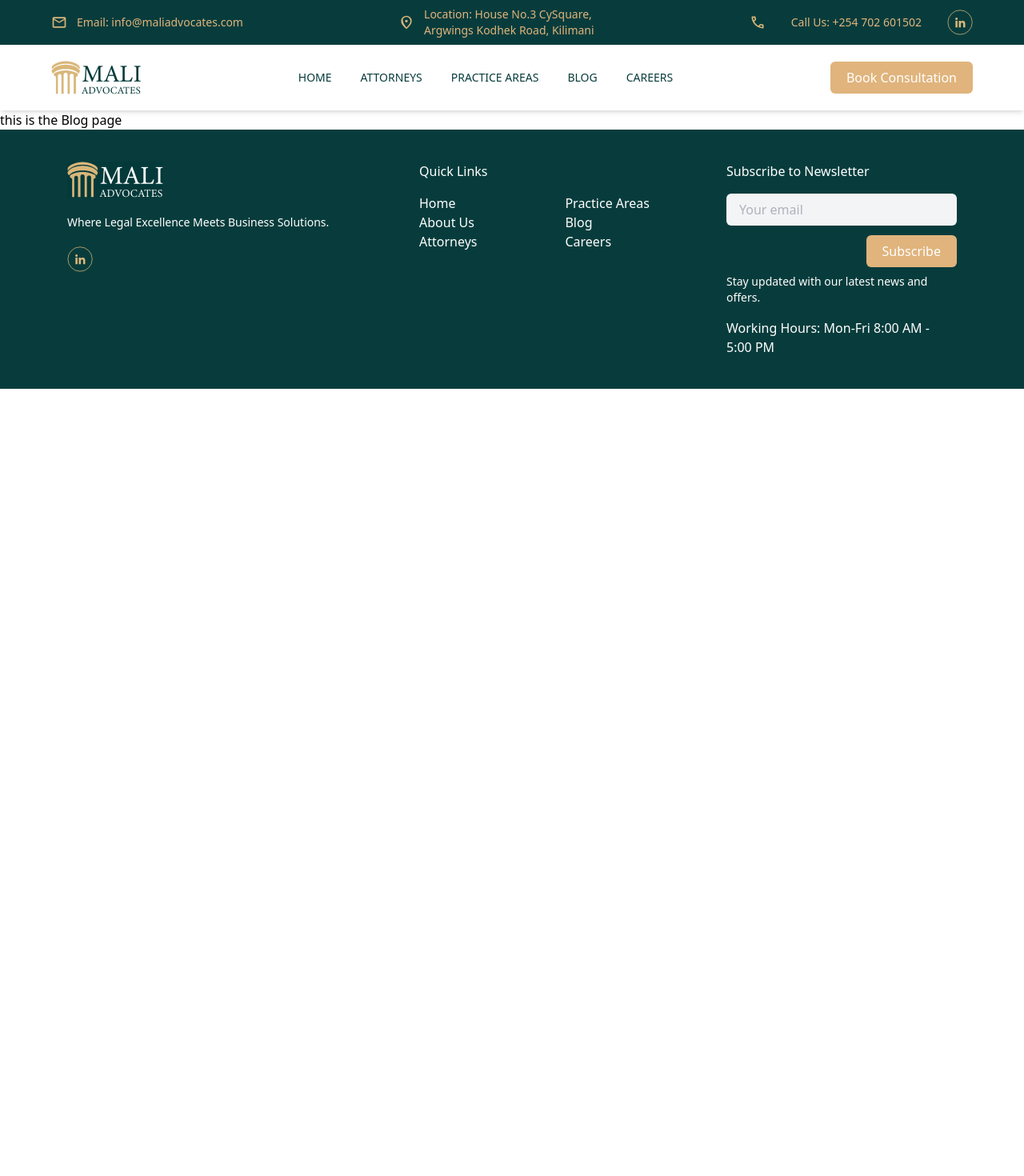
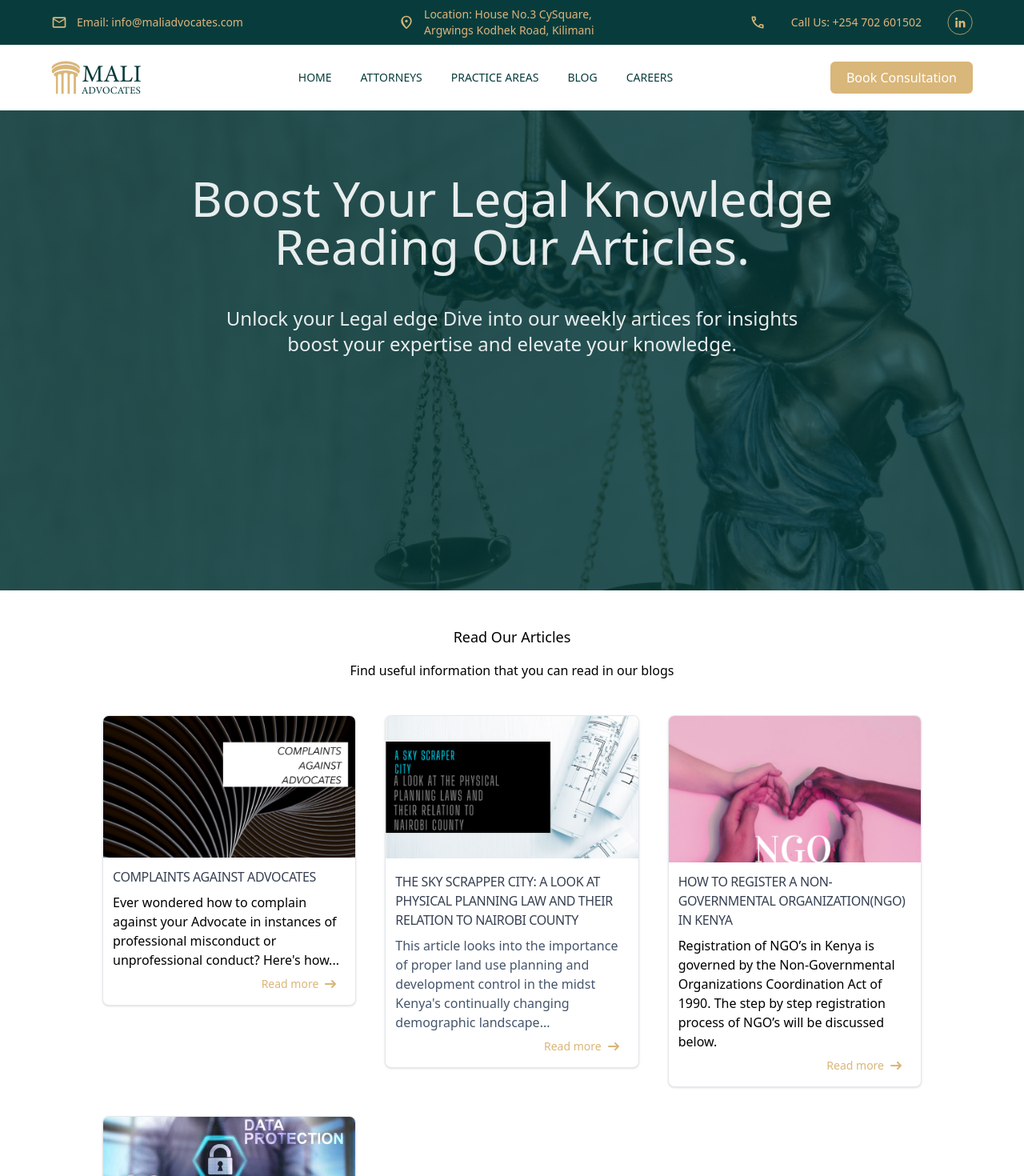
Before and after one commit to DonaldEdwin-C/Mali-advocates, a Vue app: page /blog in a window 1280 px wide. Shown: the top 1470 px of the page at 80% size. Before the commit the page ends 800 px from the top, so only its background shows below. Built offline with nearby package versions, Linux system fonts and the light colour scheme.

Commit message:
styled the blog page

```diff
--- a/src/assets/main.css
+++ b/src/assets/main.css
@@ -1,6 +1,10 @@
 @import url('https://fonts.googleapis.com/css2?family=Quicksand:wght@300..700&display=swap');
 @import 'tailwindcss';
 
+
+:root {
+    --color-primary:#04393A;
+}
 .quick-sand {
      font-family: "Quicksand", sans-serif;
 }
--- a/src/components/Articles.vue
+++ b/src/components/Articles.vue
@@ -22,7 +22,7 @@
               Ever wondered how to complain against your Advocate in instances of professional
               misconduct or unprofessional conduct? Here's how...
             </p>
-            <div class="flex text-[#083c3c] justify-end">
+            <div class="flex text-[#D9B679] justify-end">
               <a
                 href="https://www.linkedin.com/pulse/complaints-against-advocates-mali-advocates-llp-tftef/"
                 class="flex text-end items-center px-3 py-1 text-sm font-normal"
@@ -69,10 +69,10 @@
                 This article looks into the importance of proper land use planning and development
                 control in the midst Kenya's continually changing demographic landscape...
               </p>
-              <div class="flex justify-end">
+              <div class="flex justify-end text-[#D9B679]">
                 <a
                   href="https://www.linkedin.com/pulse/sky-scrapper-city-look-physical-planning-law-relation-yd8jf/"
-                  class="flex text-end items-center px-3 py-1 text-sm font-normal text-[#083c3c]"
+                  class="flex text-end items-center px-3 py-1 text-sm font-normal"
                 >
                   Read more
                   <svg
@@ -121,7 +121,7 @@
               <div class="flex justify-end">
                 <a
                   href="https://www.linkedin.com/pulse/how-register-non-governmental-organizationngo-kenya-pgcaf/"
-                  class="flex text-end items-center px-3 py-1 text-sm font-normal text-[#083c3c]"
+                  class="flex text-end items-center px-3 py-1 text-sm font-normal text-[#D9B679]"
                 >
                   Read more
                   <svg
@@ -170,7 +170,7 @@
               <div class="flex justify-end">
                 <a
                   href="https://www.linkedin.com/pulse/5-marketing-tips-keep-office-data-protection-commissioner/"
-                  class="flex text-end items-center px-3 py-1 text-sm font-normal text-[#083c3c]"
+                  class="flex text-end items-center px-3 py-1 text-sm font-normal text-[#D9B679]"
                 >
                   Read more
                   <svg
--- a/src/components/Navbar.vue
+++ b/src/components/Navbar.vue
@@ -61,7 +61,7 @@
           <div class="hidden md:flex items-center space-x-2">
             <div class="">
               <button
-                class="bg-[#e0b47c] text-white font-medium px-5 py-2 rounded-md flex items-center"
+                class="bg-[#D9B679] text-white font-medium px-5 py-2 rounded-md flex items-center"
               >
                 Book Consultation
               </button>
--- a/src/views/BlogView.vue
+++ b/src/views/BlogView.vue
@@ -1,5 +1,23 @@
-<script setup></script>
+<script setup>
+import Articles from '@/components/Articles.vue'
+import ContactUs from '@/components/ContactUs.vue'
+</script>
 
 <template>
-  <div class="">this is the Blog page</div>
+  <div class="">
+    <div class="relative bg-cover bg-no-repeat text-center h-[600px] bg-[url('/src/assets/img/ladyJustice.png')] w-full overflow">
+      <div class="absolute inset-0 h-full w-full overflow-hidden bg-fixed bg-[var(--color-primary)] opacity-80"></div>
+      <div class="mx-auto px-8 sm:px-16 absolute inset-0 opacity-90">
+        <div class="h-full flex pt-20 justify-center">
+          <div class="text-white ">
+
+            <h2 class="mb-4 text-2xl md:text-6xl px-3  mx-auto lg:w-9/12">Boost Your Legal Knowledge   Reading Our Articles.</h2>
+            <h4 class="mt-11  md:text-2xl px-3   mx-auto lg:w-2/3 ">Unlock your Legal edge Dive into our weekly artices for  insights <br class=" hidden lg:block"> boost your expertise and elevate your knowledge.</h4>
+          </div>
+        </div>
+      </div>
+    </div>
+    <Articles/>
+    <ContactUs/>
+  </div>
 </template>
--- a/src/views/CareersView.vue
+++ b/src/views/CareersView.vue
@@ -5,14 +5,14 @@ import JobCard from '@/components/JobCard.vue';
 <template>
   <div class="max-w-full min-h-screen">
     <div class="h-[200px] bg-[url('https://www.maliadvocatesllp.com/_nuxt/law-books.DnsjHjPE.png')] bg-cover bg-center bg-no-repeat bg-position-[50%] relative flex items-center ">
-      <div class="absolute inset-0 bg-[#04393A] opacity-80"></div>
-     <div class="px-8 sm:px-16 flex items-center w-full  contrast-50">
+      <div class="absolute inset-0 bg-[#04393A] "></div>
+     <div class="px-8 sm:px-16 flex items-center w-full  absolute inset-0 opacity-90">
        <div class="w-full mx-auto   flex items-center justify-between  ">
        <div class="pr-4 px-2 md:px-12">
-         <h2 class="text-[#FFFFFF]  quick-sand mb-4 md:text-2xl ">Available Jobs</h2>
+         <h2 class="text-[#FFFFFF]   mb-4 md:text-2xl ">Available Jobs</h2>
        </div>
        <div class="flex items-center pl-4 px-12 md:px-12">
-         <h4 class="text-[#D9B679] text-[1.125rem] quick-sand ">Home/Careers</h4>
+         <h4 class="text-[#D9B679] text-[1.125rem]  ">Home/Careers</h4>
        </div>
       </div>
      </div>
@@ -21,7 +21,7 @@ import JobCard from '@/components/JobCard.vue';
             <div class="flex flex-wrap md:flex-no-wrap justfiy-between mt-10 w-full">
                 <div class="flex my-3 mx-auto md:w-1/3 w-2/3">
                     <input type="search" placeholder="Search For a Keywords..."
-                        class="border border-gray-300 h-12 px-5  pr-10 w-full text-sm rounded-l-lg placeholder:text-gray-400  quick-sand">
+                        class="border border-gray-300 h-12 px-5  pr-10 w-full text-sm rounded-l-lg placeholder:text-gray-400  ">
                     <button type="submit"
                         class="bg-gray-100 border border-gray-300 hover:bg-gray-200 text-gray-600 h-12 w-10 rounded-r-lg text-center flex justify-center items-center">
                         <svg xmlns="http://www.w3.org/2000/svg" width="20" height="20" viewBox="0 0 24 24" fill="none"
@@ -32,7 +32,7 @@ import JobCard from '@/components/JobCard.vue';
                         </svg>
                     </button>
                 </div>
-                <div class="flex mx-auto justify-center gap-8 quick-sand">
+                <div class="flex mx-auto justify-center gap-8 ">
                     <h1 class="my-2">Sort By:</h1>
                     <div>
                         <div class="relative inline-block text-left">
```
Also changed, not shown: src/assets/img/ladyJustice.png (added).
